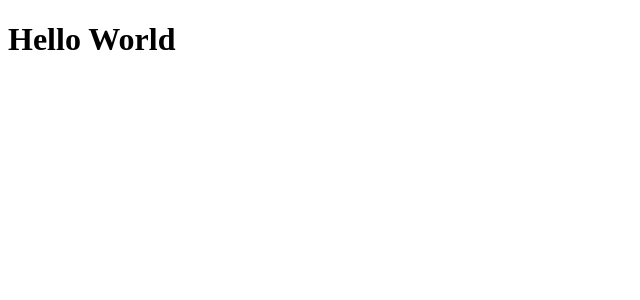
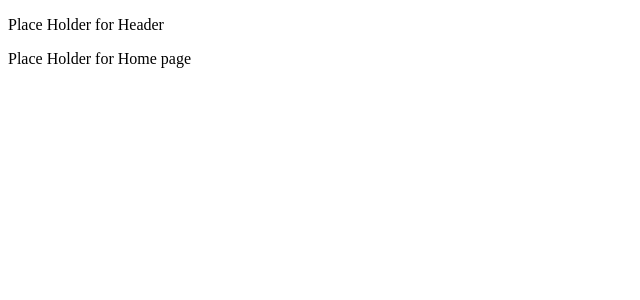
Before and after one commit to ErikGraciosa/ct-lab27-lists-details, a React app: page / in a window 1280 px wide. Shown: the top 300 px of the page, without its empty margins (0-640 px from the left). Built offline with nearby package versions, Linux system fonts and the light colour scheme.

Commit message:
added the router

```diff
--- a/package.json
+++ b/package.json
@@ -58,6 +58,7 @@
   },
   "dependencies": {
     "react": "^17.0.1",
-    "react-dom": "^17.0.1"
+    "react-dom": "^17.0.1",
+    "react-router-dom": "^5.2.0"
   }
 }
--- a/src/components/app/App.jsx
+++ b/src/components/app/App.jsx
@@ -1,5 +1,32 @@
 import React from 'react';
+import {
+  BrowserRouter as Router,
+  Route,
+  Switch,
+} from "react-router-dom";
+import Details from '../details/Details';
+import Home from '../home/Home';
+import Header from '../header/Header';
+
 
 export default function App() {
-  return <h1>Hello World</h1>;
+  return (
+    <div>
+      <Router>
+        <Header />
+        <Switch>
+        <Route
+            path="/"
+            exact
+            render={(routerProps) => <Home {...routerProps} />}
+          />
+          <Route
+            path="/details"
+            exact
+            render={(routerProps) => <Details {...routerProps} />}
+          />
+        </Switch>
+      </Router>
+    </div>
+  );
 }
--- /dev/null
+++ b/src/components/details/Details.jsx
@@ -0,0 +1,9 @@
+import React, { Component } from 'react';
+
+export default class Details extends Component {
+  render() {
+    return (
+      <p>Place Holder for Details</p>
+    );
+  }
+}
--- /dev/null
+++ b/src/components/header/Header.jsx
@@ -0,0 +1,9 @@
+import React, { Component } from 'react';
+
+export default class Header extends Component {
+  render() {
+    return (
+      <p>Place Holder for Header</p>
+    );
+  }
+}
--- /dev/null
+++ b/src/components/home/Home.jsx
@@ -0,0 +1,9 @@
+import React, { Component } from 'react';
+
+export default class Home extends Component {
+  render() {
+    return (
+      <p>Place Holder for Home page</p>
+    );
+  }
+}
```
Also changed, not shown: 1 other file (tests, documents, lock files or other folders).
